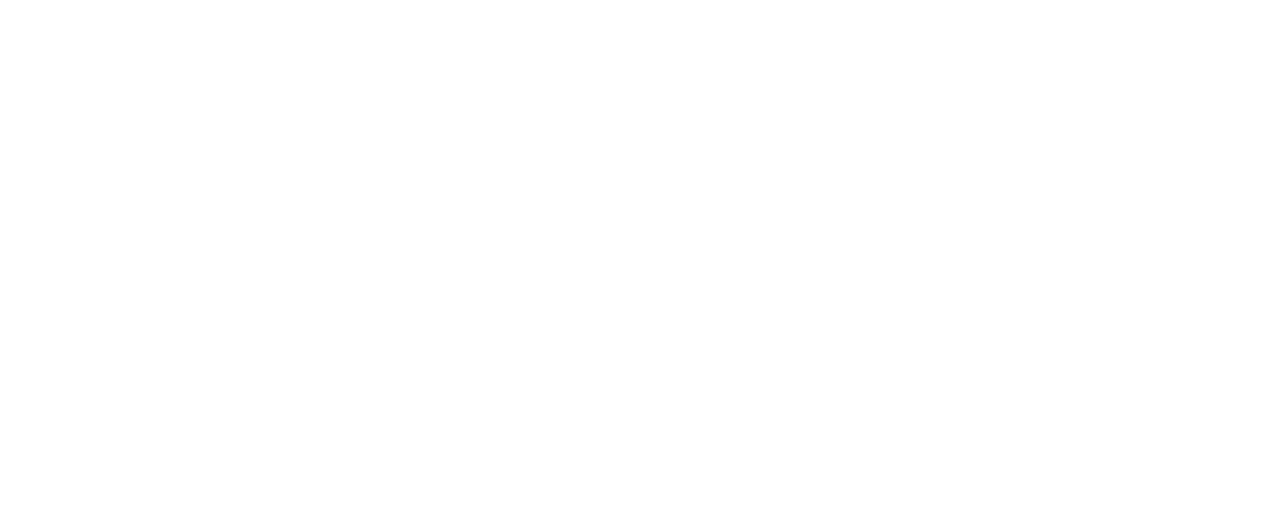
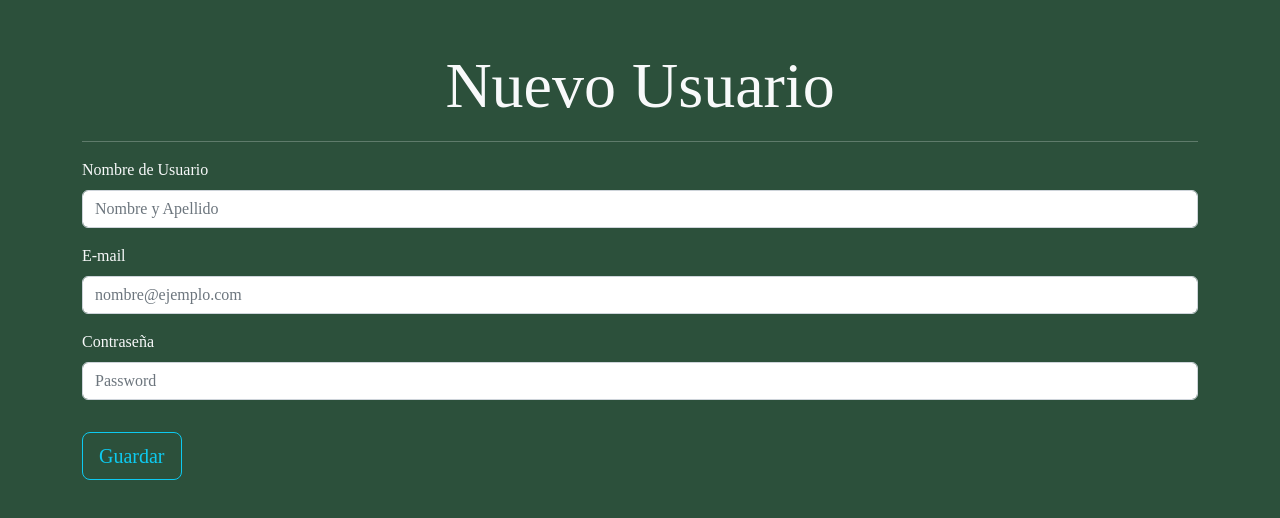
Before and after one commit to gonzalogg94/restaurantFront, a React (Create React App) app: page /registro in a window 1280 px wide. Before the commit this address had no page. Shown: the top 518 px of the page. Built offline with nearby package versions, Linux system fonts and the light colour scheme; a web font is replaced by a local one.

Commit message:
se asignan las validaciones correspondientes al registro de usuarios

```diff
--- a/db.json
+++ b/db.json
@@ -10,7 +10,13 @@
             "nombreUsuario":"Alejandro",
             "email":"alejandro@gmail.com",
             "contrasena":"123456789",
-            "id":1
+            "id":2
+        },
+        {
+            "nombreUsuario":"Romina",
+            "email":"romina@gmail.com",
+            "contrasena":"123456789",
+            "id":3
         }
     ]
 
--- a/package.json
+++ b/package.json
@@ -12,7 +12,7 @@
     "react": "^18.2.0",
     "react-bootstrap": "^2.6.0",
     "react-dom": "^18.2.0",
-    "react-hook-form": "^7.39.3",
+    "react-hook-form": "^7.39.4",
     "react-router-dom": "^6.4.3",
     "react-scripts": "5.0.1",
     "sweetalert2": "^11.6.8",
--- a/src/App.jsx
+++ b/src/App.jsx
@@ -21,7 +21,7 @@ function App() {
  <Route exact path='/administrador' element={<AdministradorProductos/>} />
  <Route exact path='/administrador/crearProd' element={<CrearProducto/>} />
  <Route exact path='/administrador/editarProd' element={<EditarProducto/>} />
- <Route exact path='/registro/id' element={<Registro/>} />
+ <Route exact path='/registro' element={<Registro/>} />
  <Route exact path='/adminUsuarios' element={<AdminUsuarios/>} />
  </Routes>
  </BrowserRouter>
--- a/src/components/views/AdminUsuarios.jsx
+++ b/src/components/views/AdminUsuarios.jsx
@@ -1,9 +1,9 @@
 import { Container } from "react-bootstrap";
 import Table from "react-bootstrap/Table";
-import Button from "react-bootstrap/Button";
 import { useEffect, useState } from "react";
 import { consultarUsersAPI } from "../helpers/queries";
 import ItemUsuario from "./usuario/ItemUsuario";
+import { Link } from "react-router-dom";
 
 const AdminUsuarios = () => {
 
@@ -29,7 +29,7 @@ const AdminUsuarios = () => {
           <div className="table-responsive">
             <div className="d-flex justify-content-around  my-3 text-light">
               <h3>Listado de Usuarios</h3>
-              <Button variant="outline-info">Agregar</Button>
+              <Link className="btn btn-success" variant="outline-info" to="/registro">Agregar</Link>
             </div>
             <Table striped bordered hover variant="dark">
               <thead>
--- a/src/components/views/Registro.jsx
+++ b/src/components/views/Registro.jsx
@@ -1,8 +1,25 @@
 import { Container } from "react-bootstrap";
 import Form from "react-bootstrap/Form";
 import Button from "react-bootstrap/Button";
+import { useForm } from "react-hook-form";
 
 const Registro = () => {
+  const {
+    register,
+    handleSubmit,
+    formState: { errors },
+  } = useForm({
+    defaultValues: {
+      usuario: "",
+      email: "",
+      contrasena: "",
+    },
+  });
+  const onSubmit = (datos) => {
+    console.log(datos);
+    console.log("desde nuestra funcion submit");
+  };
+
   return (
     <section className="colorFondo fuente text-light">
       <Container className="py-5">
@@ -11,46 +28,82 @@ const Registro = () => {
           <hr />
         </div>
         <div>
-          <Form className="by-3">
-            <Form.Group className="mb-3" controlId="usuario.ControlInput1">
+          <Form className="by-3" onSubmit={handleSubmit(onSubmit)}>
+            <Form.Group className="mb-3" controlId="formNombreUsuario">
               <Form.Label>Nombre de Usuario</Form.Label>
               <Form.Control
                 type="text"
-                placeholder="Nombre"
-                required
-                minLength={2}
-                maxLength={100}
+                placeholder="Nombre y Apellido"
+                {...register("usuario", {
+                  required: "Este dato es obligatorio",
+                  minLength: {
+                    value: 2,
+                    message: "Debe ingresar como mínimo 2 caracteres",
+                  },
+                  maxLength: {
+                    value: 50,
+                    message: "Existe un máximo 50 caracteres",
+                  },
+                })}
               />
               <Form.Text className="text-warning">
-                Error de Validacion
+                {errors.usuario?.message}
               </Form.Text>
             </Form.Group>
 
-            <Form.Group className="mb-3" controlId="formPlaintextEmail">
+            <Form.Group className="mb-3" controlId="formEmail">
               <Form.Label>E-mail</Form.Label>
               <Form.Control
                 type="email"
                 placeholder="nombre@ejemplo.com"
-                required
-                minLength={10}
-                maxLength={100}
+                // required
+                // minLength={10}
+                // maxLength={100}
+                {...register("email", {
+                  required: "Este dato es obligatorio",
+                  minLength: {
+                    value: 10,
+                    message: "Debe cumplir con un mínimo de 10 caracteres",
+                  },
+                  maxLength: { value: 60, message: "Máximo de 60 caracteres" },
+                  pattern: {
+                    value: /^[^@]+@[^@]+\.[a-zA-Z]{2,}$/,
+                    message: "Introduzca un E-mail válido",
+                  },
+                })}
               />
               <Form.Text className="text-warning">
-                Error de Validacion
+                {errors.email?.message}
               </Form.Text>
             </Form.Group>
 
-            <Form.Group className="mb-3" controlId="formPlaintextPassword">
+            <Form.Group className="mb-3" controlId="formPassword">
               <Form.Label>Contraseña</Form.Label>
               <Form.Control
                 type="password"
                 placeholder="Password"
-                required
-                min={8}
-                max={30}
+                // required
+                // min={8}
+                // max={30}
+                {...register("pass", {
+                  required: "Este valor es obligatorio",
+                  minLength: {
+                    value: 8,
+                    message: "Debe contener un mínimo de 8 caracteéres",
+                  },
+                  maxLength: {
+                    value: 16,
+                    message: "Existe un máximo de 16 caracteres",
+                  },
+                  pattern: {
+                    value: /^(?=\w*\d)(?=\w*[A-Z])(?=\w*[a-z])\S{8,16}$/,
+                    message:
+                      "La contraseña debe tener al menos un dígito, al menos una minúscula y al menos una mayúscula",
+                  },
+                })}
               />
               <Form.Text className="text-warning">
-                Error de Validacion
+                {errors.pass?.message}
               </Form.Text>
             </Form.Group>
 
```
Also changed, not shown: 1 other file (tests, documents, lock files or other folders).
